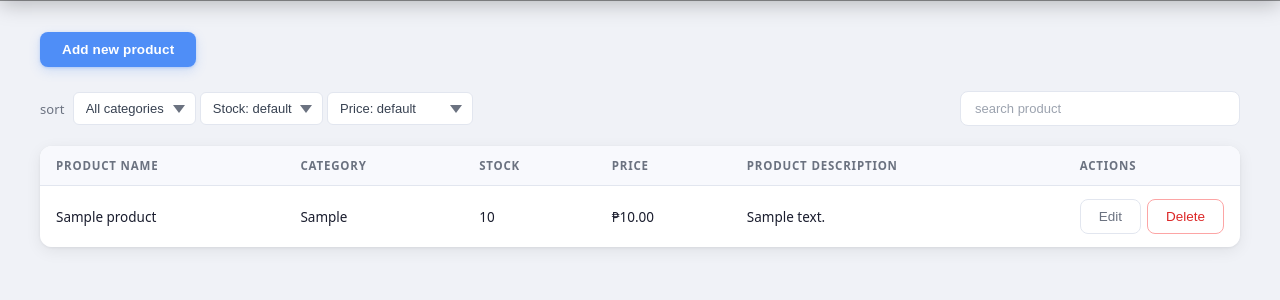
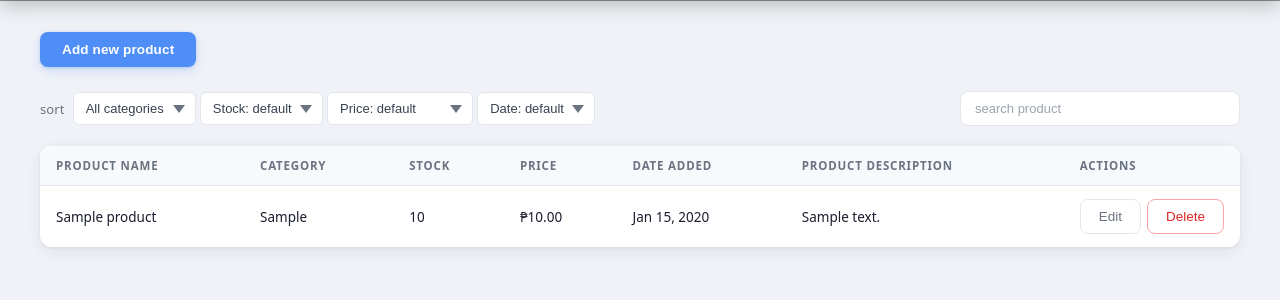
Before and after one commit to Nikolai789/Website-project, a PHP site: page /admin.php in a window 1280 px wide. Shown: the part 65-365 px from the top of the page. Run offline with PHP 8.4, Linux system fonts and the light colour scheme; tables that the repository leaves empty or names only in its code hold one stand-in row (values such as "Sample post").

Commit message:
added date logics

```diff
--- a/admin.php
+++ b/admin.php
@@ -19,11 +19,19 @@ if (!in_array($priceSort, $allowedPriceSort, true)) {
     $priceSort = '';
 }
 
+$allowedDateSort = ['asc', 'desc'];
+$dateSort = $_GET['date_sort'] ?? '';
+if (!in_array($dateSort, $allowedDateSort, true)) {
+    $dateSort = '';
+}
+
 $orderBy = '';
 if ($priceSort !== '') {
     $orderBy = $priceSort === 'asc' ? ' ORDER BY price ASC' : ' ORDER BY price DESC';
 } elseif ($stockSort !== '') {
     $orderBy = $stockSort === 'asc' ? ' ORDER BY stock ASC' : ' ORDER BY stock DESC';
+} elseif ($dateSort !== '') {
+    $orderBy = $dateSort === 'asc' ? ' ORDER BY date_added ASC' : ' ORDER BY date_added DESC';
 }
 
 $searchQuery = trim($_GET['q'] ?? '');
@@ -43,7 +51,7 @@ if ($searchQuery !== '') {
 }
 
 $whereSql = count($conditions) ? ' WHERE ' . implode(' AND ', $conditions) : '';
-$productsResult = $conn->query("SELECT product_id, name, category, stock, price, description FROM products{$whereSql}{$orderBy}");
+$productsResult = $conn->query("SELECT product_id, name, category, stock, price, date_added, description FROM products{$whereSql}{$orderBy}");
 ?>
 <!DOCTYPE html>
 <html lang="en">
@@ -96,6 +104,11 @@ $productsResult = $conn->query("SELECT product_id, name, category, stock, price,
                             <option value="desc" <?= $priceSort === 'desc' ? 'selected' : '' ?>>Highest to lowest</option>
                             <option value="asc" <?= $priceSort === 'asc' ? 'selected' : '' ?>>Lowest to highest</option>
                         </select>
+                        <select name="date_sort" class="filter-select" onchange="this.form.submit()">
+                            <option value="" <?= $dateSort === '' ? 'selected' : '' ?>>Date: default</option>
+                            <option value="desc" <?= $dateSort === 'desc' ? 'selected' : '' ?>>Newest first</option>
+                            <option value="asc" <?= $dateSort === 'asc' ? 'selected' : '' ?>>Oldest first</option>
+                        </select>
                     </form>
                 </div>
                 <div class="filters-right">
@@ -120,6 +133,7 @@ $productsResult = $conn->query("SELECT product_id, name, category, stock, price,
                             <th>category</th>
                             <th>stock</th>
                             <th>price</th>
+                            <th>date added</th>
                             <th>product description</th>
                             <th style="width: 140px;">actions</th>
                         </tr>
@@ -132,6 +146,7 @@ $productsResult = $conn->query("SELECT product_id, name, category, stock, price,
                                     <td><?= htmlspecialchars($row['category']) ?></td>
                                     <td><?= (int) $row['stock'] ?></td>
                                     <td>₱<?= number_format($row['price'], 2) ?></td>
+                                    <td><?= date('M j, Y', strtotime($row['date_added'])) ?></td>
                                     <td><?= htmlspecialchars($row['description']) ?></td>
                                     <td style="text-align: right; white-space: nowrap; display: flex; justify-content: flex-end; gap: 6px; align-items: center;">
                                         <button
--- a/processes/add_product.php
+++ b/processes/add_product.php
@@ -9,10 +9,7 @@ if ($_SERVER['REQUEST_METHOD'] === 'POST') {
     $stock = $_POST['stock'] ?? 0;
     $description = $_POST['description'] ?? '';
 
-    $stmt = $conn->prepare(
-        "INSERT INTO products (name, description, price, stock, category)
-         VALUES (?, ?, ?, ?, ?)"
-    );
+    $stmt = $conn->prepare('INSERT INTO products (name, description, price, stock, category) VALUES (?, ?, ?, ?, ?)');
 
     $stmt->bind_param(
         "ssdis",
```
